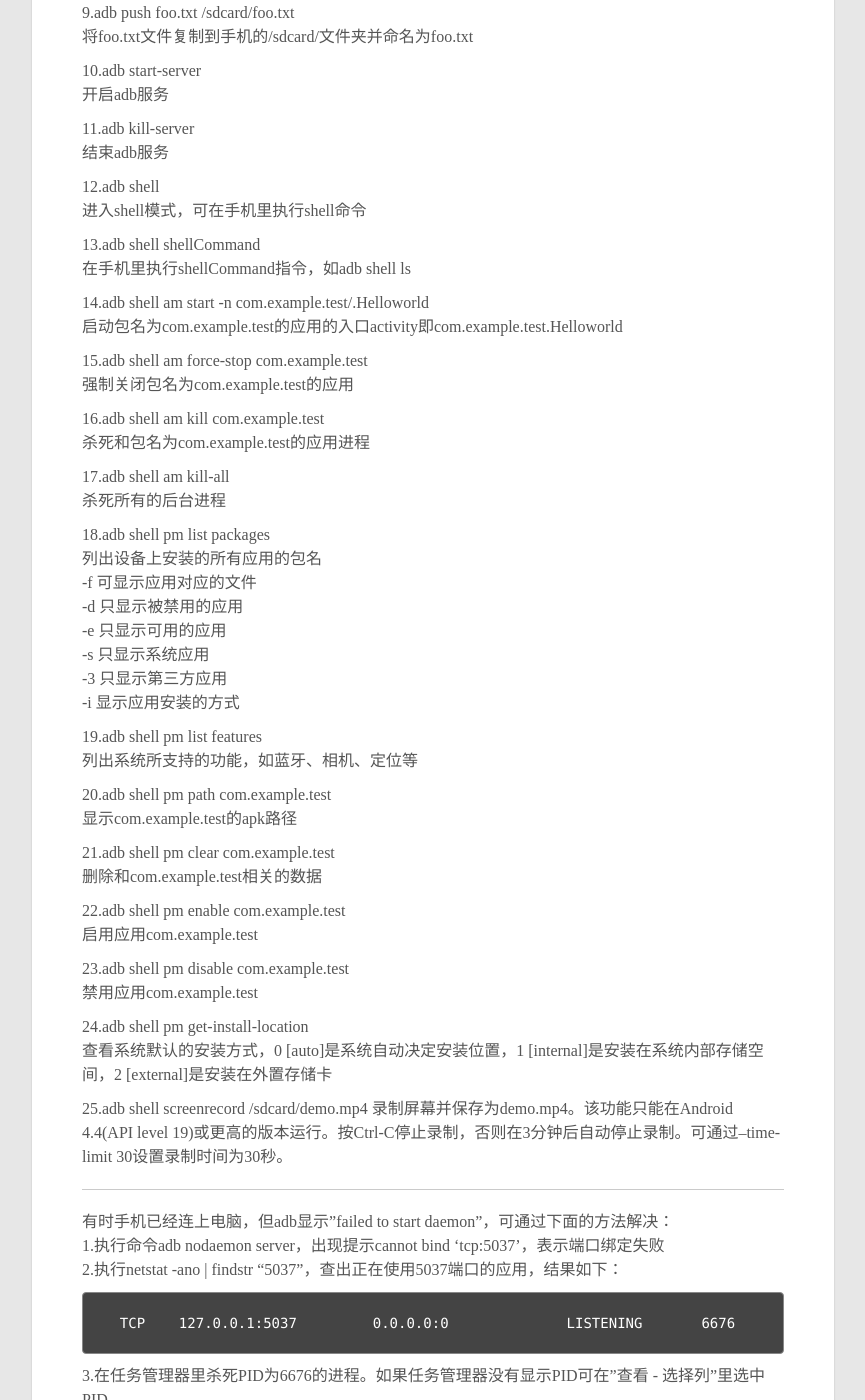
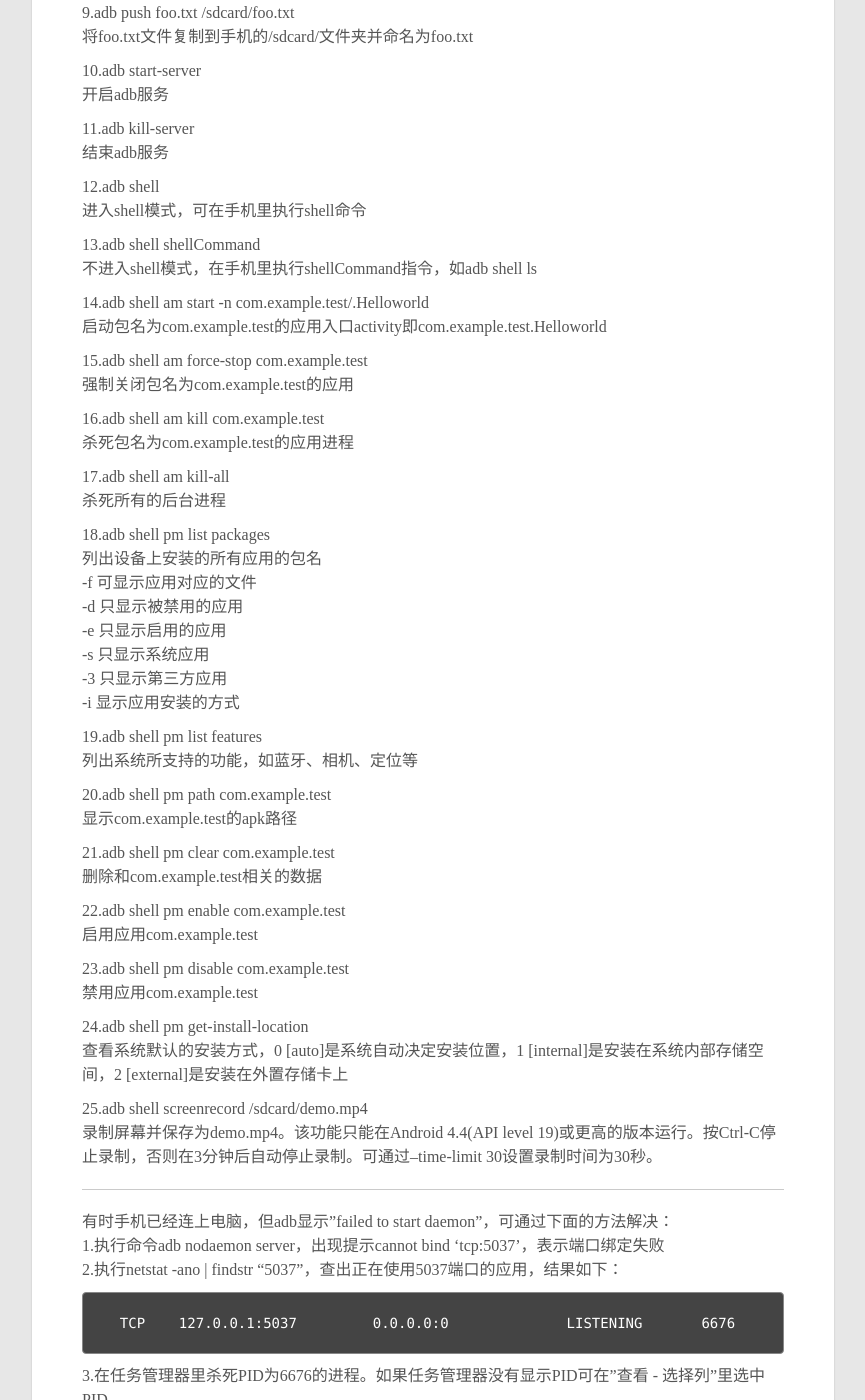
Before and after one commit to cashow/cashow.github.io, a Jekyll site: the page built from _posts/2014-05-19-Android-developer-tools-adb-command.md, in a window 1280 px wide and 1400 px high, scrolled down 901 px. Shown: the whole window, without its empty margins (207-1072 px from the left). Built offline with Jekyll 4.4.1, drawn with Linux system fonts in a browser that asks for light colours; Markdown is read by kramdown in place of the engine named in the settings.

Commit message:
改进文字

```diff
--- a/_posts/2014-05-19-Android-developer-tools-adb-command.md
+++ b/_posts/2014-05-19-Android-developer-tools-adb-command.md
@@ -51,16 +51,16 @@
 进入shell模式，可在手机里执行shell命令
 
 13.adb shell shellCommand
-在手机里执行shellCommand指令，如adb shell ls
+不进入shell模式，在手机里执行shellCommand指令，如adb shell ls
 
 14.adb shell am start -n com.example.test/.Helloworld
-启动包名为com.example.test的应用的入口activity即com.example.test.Helloworld
+启动包名为com.example.test的应用入口activity即com.example.test.Helloworld
 
 15.adb shell am force-stop com.example.test
 强制关闭包名为com.example.test的应用
 
 16.adb shell am kill com.example.test
-杀死和包名为com.example.test的应用进程
+杀死包名为com.example.test的应用进程
 
 17.adb shell am kill-all
 杀死所有的后台进程
@@ -69,7 +69,7 @@
 列出设备上安装的所有应用的包名
 -f 可显示应用对应的文件
 -d 只显示被禁用的应用
--e 只显示可用的应用
+-e 只显示启用的应用
 -s 只显示系统应用
 -3 只显示第三方应用
 -i 显示应用安装的方式
@@ -90,7 +90,7 @@
 禁用应用com.example.test
 
 24.adb shell pm get-install-location
-查看系统默认的安装方式，0 [auto]是系统自动决定安装位置，1 [internal]是安装在系统内部存储空间，2 [external]是安装在外置存储卡
+查看系统默认的安装方式，0 [auto]是系统自动决定安装位置，1 [internal]是安装在系统内部存储空间，2 [external]是安装在外置存储卡上
 
 25.adb shell screenrecord /sdcard/demo.mp4
 录制屏幕并保存为demo.mp4。该功能只能在Android 4.4(API level 19)或更高的版本运行。按Ctrl-C停止录制，否则在3分钟后自动停止录制。可通过--time-limit 30设置录制时间为30秒。
```
